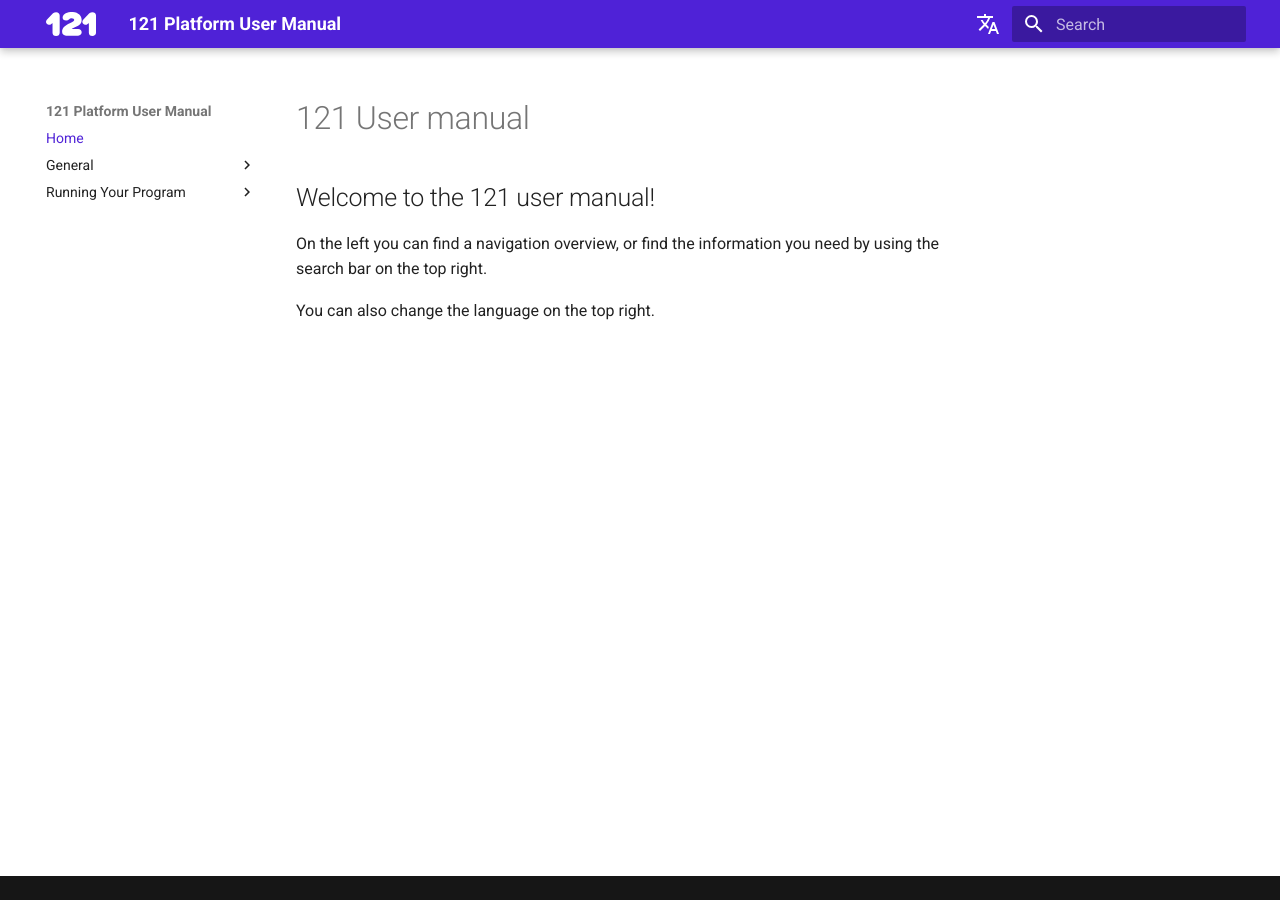
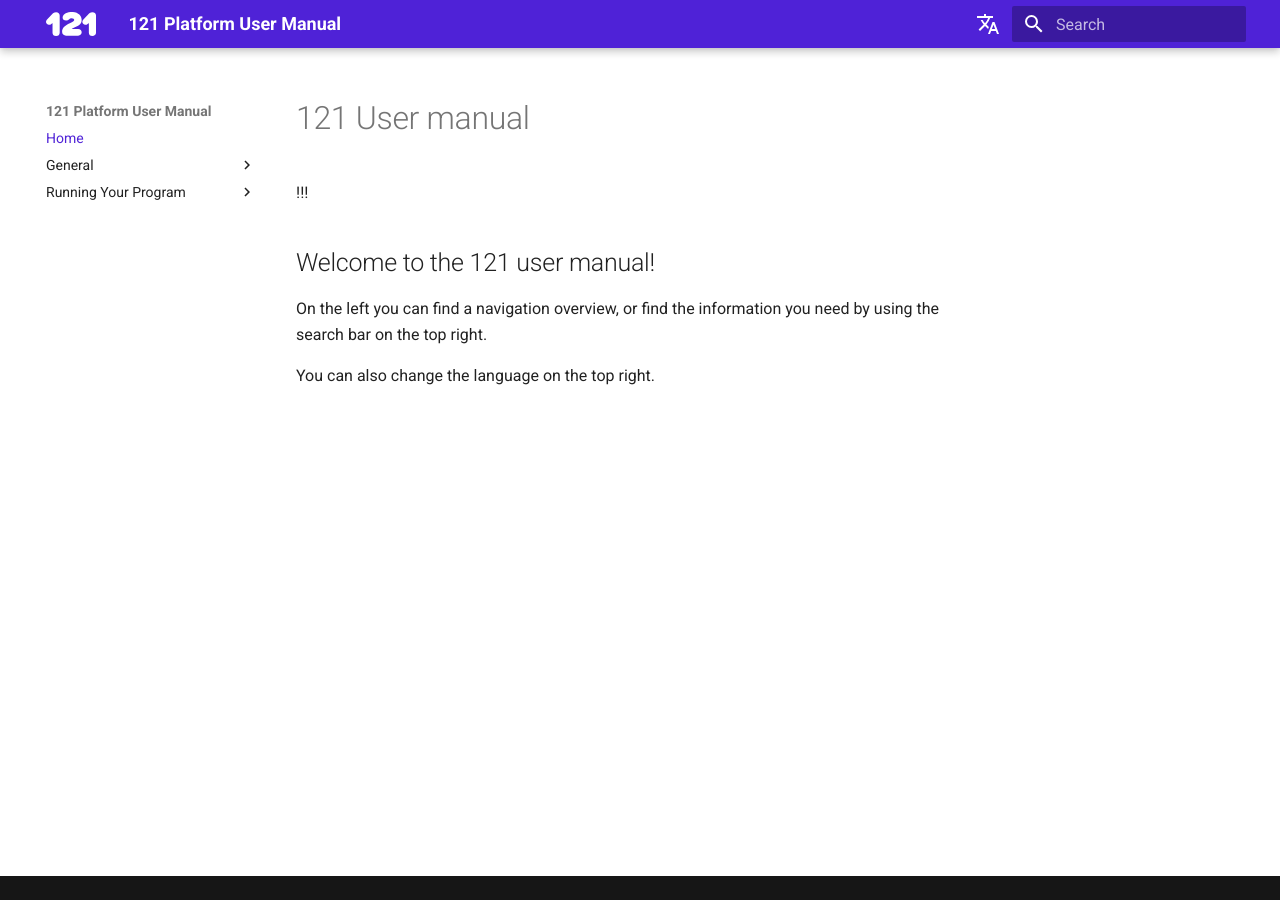
Before and after one commit to rodekruis/data-service-catalogue, an MkDocs documentation site: the page built from docs/index.md, in a window 1280 px wide. Built offline with MkDocs 1.6.1 and Material for MkDocs 9.7.7, drawn with Linux system fonts in a browser that asks for light colours; comment, search, counter and statistics services are not loaded.

Commit message:
update mkdocs

```diff
--- a/docs/index.md
+++ b/docs/index.md
@@ -1,4 +1,7 @@
 # 121 User manual
+
+
+!!!
 
 ## Welcome to the 121 user manual!
 
--- a/mkdocs.yml
+++ b/mkdocs.yml
@@ -3,8 +3,6 @@
 
 extra_css:
   - stylesheets/extra.css
-  - stylesheets/notice.css
-  #- stylesheets/styles.css
 
 markdown_extensions:
   - attr_list
@@ -14,12 +12,6 @@
   - pymdownx.emoji:
       emoji_index: !!python/name:material.extensions.emoji.twemoji
       emoji_generator: !!python/name:material.extensions.emoji.to_svg
-  # - pymdownx.details
-  # - pymdownx.superfences
-  # - mdx_truly_sane_lists
-  # - codehilite:
-  #     guess_lang: false
-  #     use_pygments: true
 
 plugins:
   - search
@@ -30,6 +22,7 @@
     palette:
       primary: custom
     logo: assets/img/121Logo.svg
+    # favicon: assets/img/121-logo.190.webp
 
 extra:
   generator: false
```
Also changed, not shown: docs/assets/img/121-logo.190.webp (added).
